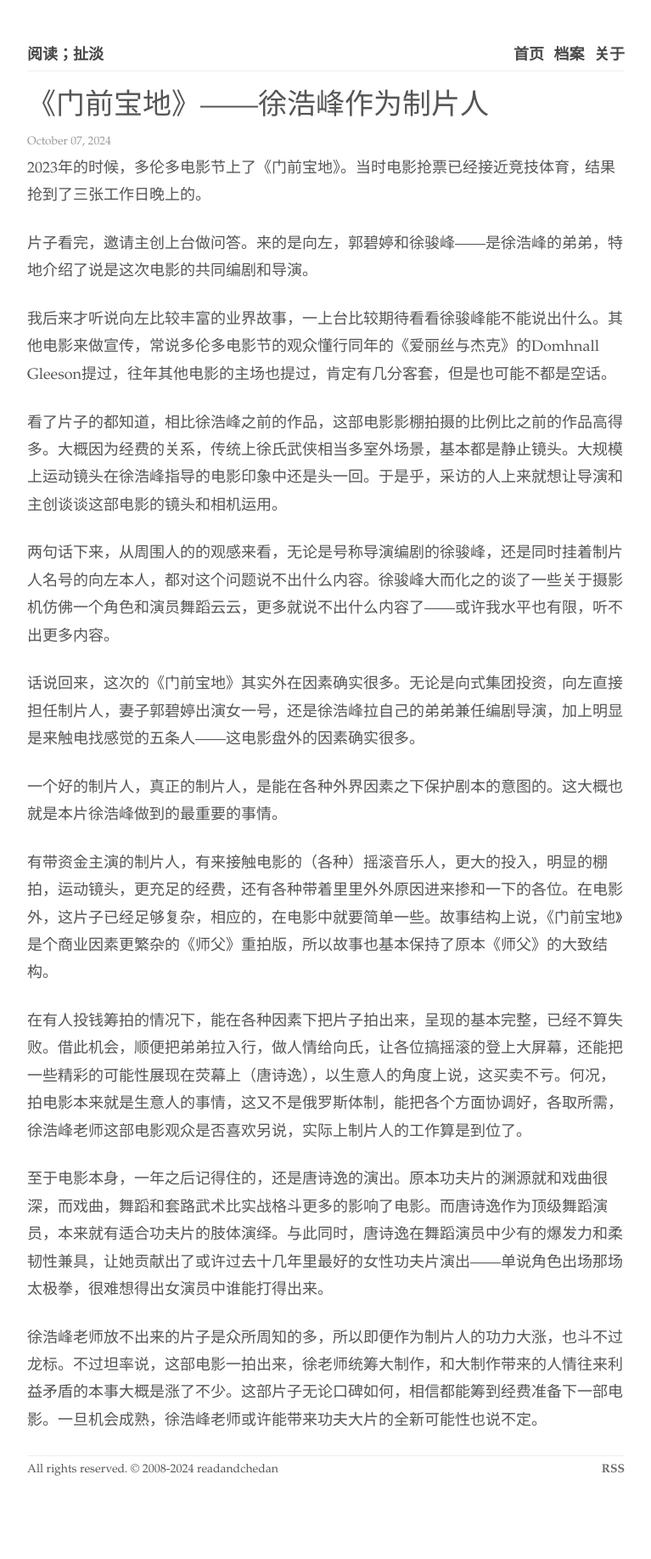
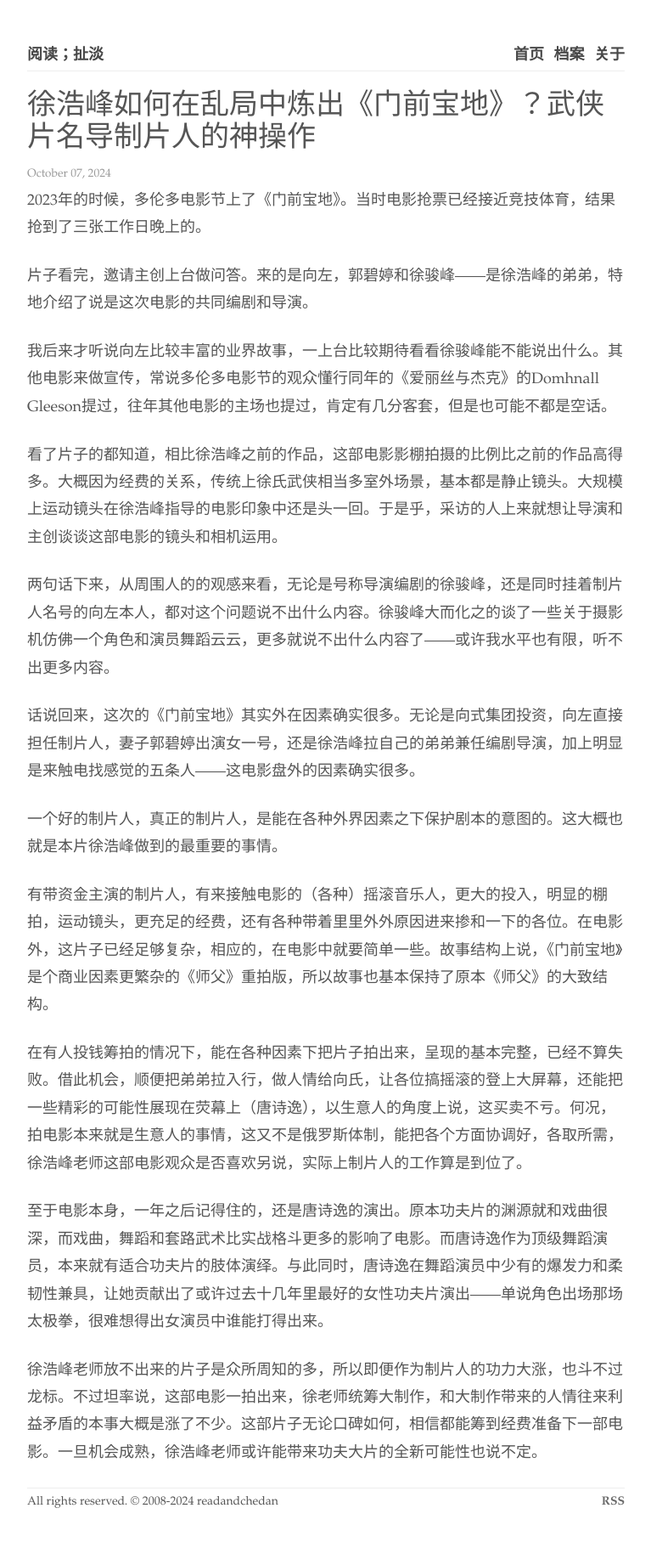
Before and after one commit to readandchedan/readandchedan.github.io, a Jekyll site: the page built from _posts/nonfiction/_posts/2024-10-07-xu-hao-feng-the-producer.md, in a window 1280 px wide. Shown: the whole page at 85% size, without its empty margins (256-1023 px from the left). Built offline with Jekyll 4.4.1, drawn with Linux system fonts in a browser that asks for light colours; before the commit the page ends 1797 px from its top, so only the background shows below that.

Commit message:
new title

```diff
--- a/_posts/nonfiction/_posts/2024-10-07-xu-hao-feng-the-producer.md
+++ b/_posts/nonfiction/_posts/2024-10-07-xu-hao-feng-the-producer.md
@@ -1,5 +1,5 @@
 ---
-title: 《门前宝地》——徐浩峰作为制片人
+title: 徐浩峰如何在乱局中炼出《门前宝地》？武侠片名导制片人的神操作
 layout: default
 ---
 
```
